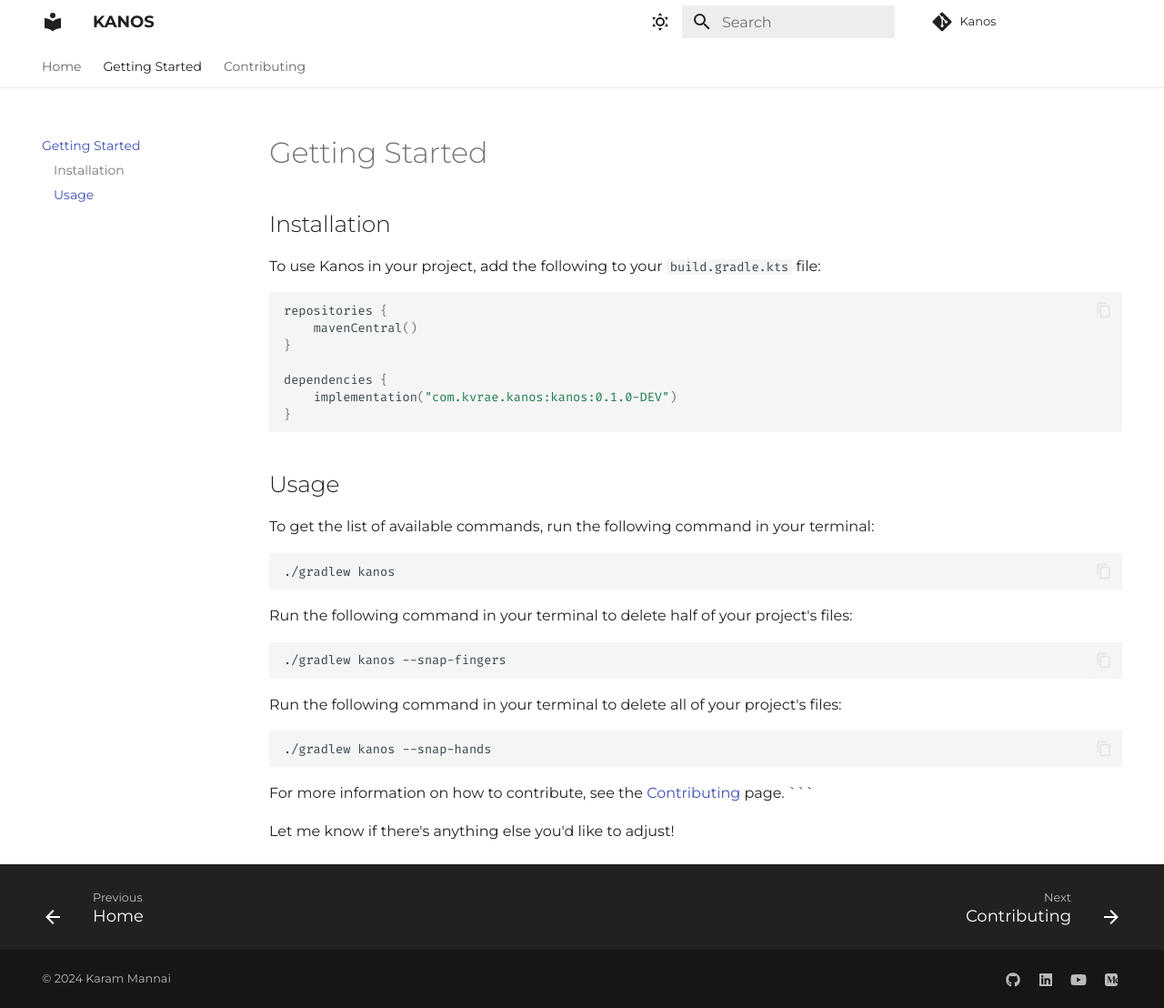
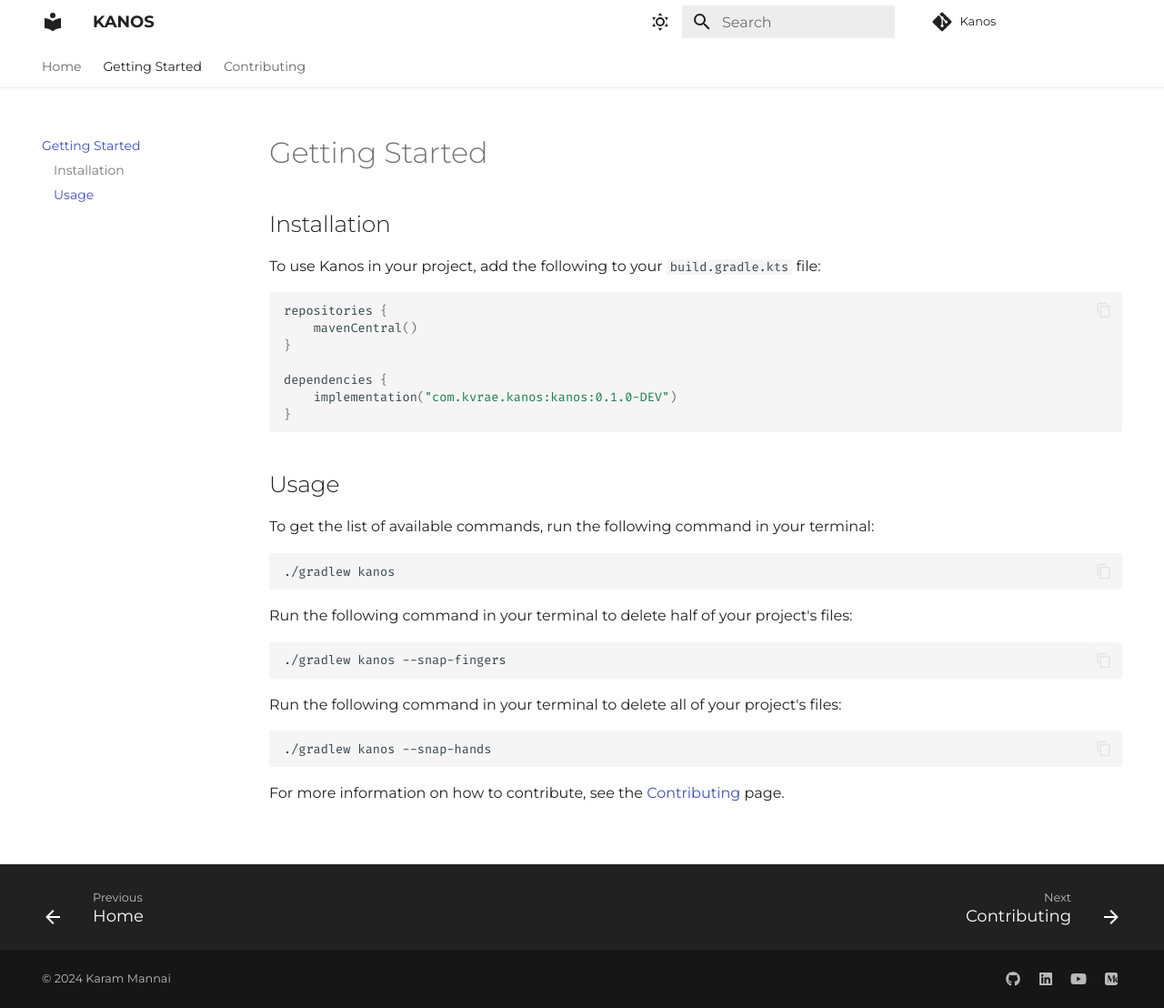
Before and after one commit to KvRae/kanos, an MkDocs documentation site: the page built from docs/getting_started.md, in a window 1280 px wide and 1108 px high. Shown: the whole window at 91% size. Built offline with MkDocs 1.6.1 and Material for MkDocs 9.7.7, drawn with Linux system fonts in a browser that asks for light colours; comment, search, counter and statistics services are not loaded.

Commit message:
fix content

````diff
--- a/docs/getting_started.md
+++ b/docs/getting_started.md
@@ -36,6 +36,3 @@
 ```
 
 For more information on how to contribute, see the [Contributing](contributing.md) page.
-```
-
-Let me know if there's anything else you'd like to adjust!
````
